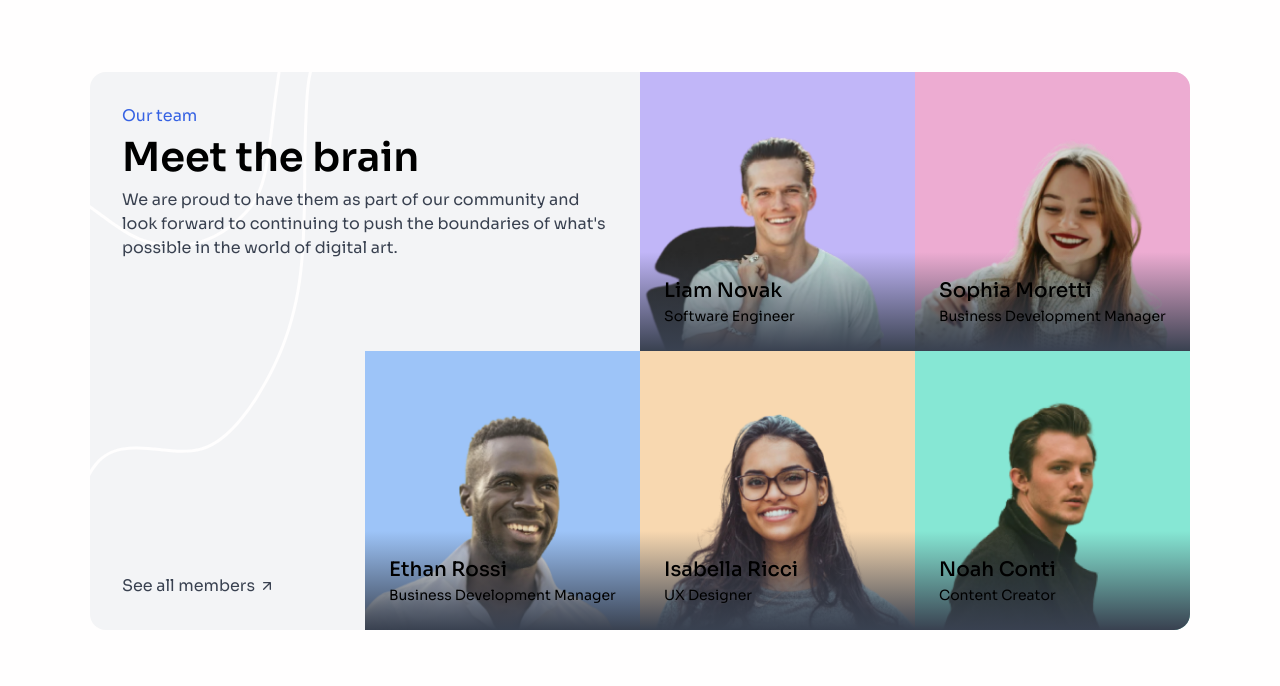
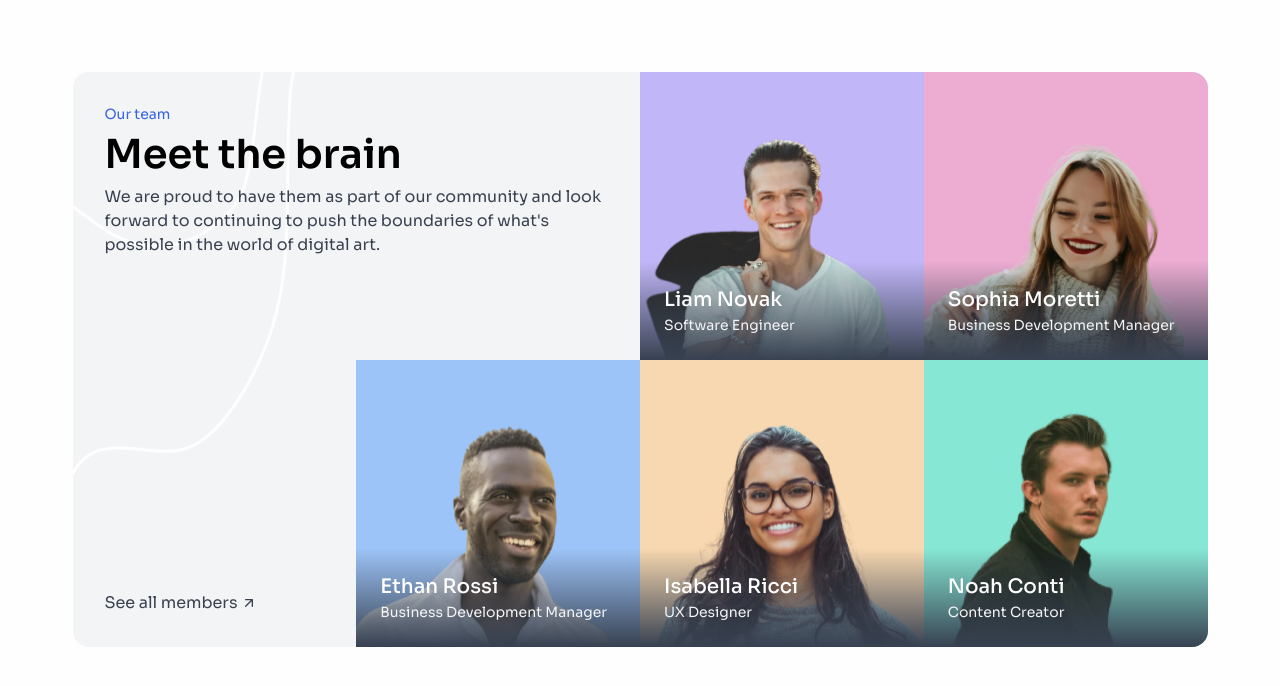
Before and after one commit to EdiedRamos/devchallenges, a Next.js app: page /meet-the-team in a window 1280 px wide. Shown: the top 686 px of the page. Built offline with nearby package versions, Linux system fonts and the light colour scheme.

Commit message:
feat: update styles

```diff
--- a/src/app/meet-the-team/(components)/imagec.tsx
+++ b/src/app/meet-the-team/(components)/imagec.tsx
@@ -18,9 +18,13 @@ export function ImageC({
       <img src={src} alt={alt} className="w-full h-full" />
       {(title || description) && (
         <div className="absolute top-0 z-10 h-full w-full flex items-end">
-          <div className="bg-gradient-to-t from-mtt-dark w-full p-6">
-            {title && <h6 className="text-cs-20 font-medium">{title}</h6>}
-            {description && <p className="text-cs-14">{description}</p>}
+          <div className="bg-gradient-to-t from-gray-700 w-full p-6">
+            {title && (
+              <h6 className="text-cs-20 font-medium text-mtt-white">{title}</h6>
+            )}
+            {description && (
+              <p className="text-cs-14 text-mtt-light">{description}</p>
+            )}
           </div>
         </div>
       )}
--- a/src/app/meet-the-team/page.tsx
+++ b/src/app/meet-the-team/page.tsx
@@ -3,9 +3,9 @@ import { ImageC } from "./(components)";
 export default function MeetTheTeamPage() {
   return (
     <section className="min-h-screen bg-mtt-white py-[72px]">
-      <div className="bg-mtt-light min-h-[500px] max-w-[284px] md:max-w-[500px] lg:max-w-[1100px] mx-auto rounded-2xl bg-mtt-bg bg-no-repeat grid grid-cols-1 md:grid-cols-2  lg:grid-cols-4 grid-rows-2 overflow-hidden">
+      <div className="bg-mtt-light min-h-[500px] max-w-[284px] md:max-w-[500px] lg:max-w-[1135px] mx-auto rounded-2xl bg-mtt-bg bg-no-repeat grid grid-cols-1 md:grid-cols-2  lg:grid-cols-4 grid-rows-2 overflow-hidden">
         <article className="md:col-span-2 p-8">
-          <p className="text-mtt-blue">Our team</p>
+          <p className="text-mtt-blue text-cs-14">Our team</p>
           <h2 className="text-mtt-black text-cs-40 font-bold">
             Meet the brain
           </h2>
```
